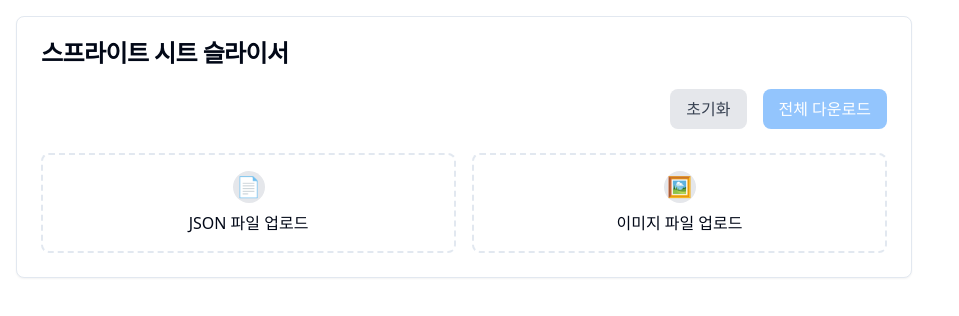
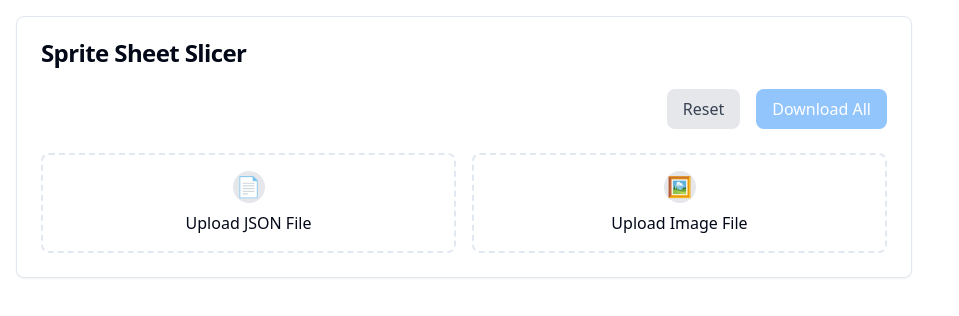
Before and after one commit to Dr-Min/sprite-slicer, a Next.js app: page / in a window 1280 px wide. Shown: the top 316 px of the page, without its empty margins (0-959 px from the left). Built offline with nearby package versions, Linux system fonts and the light colour scheme.

Commit message:
ui도 모두 영어로 변경경

```diff
--- a/src/components/sprite-slicer.tsx
+++ b/src/components/sprite-slicer.tsx
@@ -237,17 +237,17 @@ const SpriteSlicer = () => {
   return (
     <Card className="w-full max-w-4xl">
       <CardHeader>
-        <CardTitle>스프라이트 시트 슬라이서</CardTitle>
+        <CardTitle>Sprite Sheet Slicer</CardTitle>
       </CardHeader>
       <CardContent>
         <div className="space-y-6">
-          {/* 상단 버튼 영역 */}
+          {/* Top button area */}
           <div className="flex justify-end space-x-4">
             <button
               onClick={handleReset}
               className="px-4 py-2 bg-gray-200 hover:bg-gray-300 rounded-lg text-gray-700 transition-colors"
             >
-              초기화
+              Reset
             </button>
             <button
               onClick={handleDownloadAll}
@@ -258,19 +258,19 @@ const SpriteSlicer = () => {
                   : 'bg-blue-500 hover:bg-blue-600'
               }`}
             >
-              {isDownloading ? '다운로드 중...' : '전체 다운로드'}
+              {isDownloading ? 'Downloading...' : 'Download All'}
             </button>
           </div>
 
-          {/* 파일 업로드 섹션 */}
+          {/* File upload section */}
           <div className="grid grid-cols-1 md:grid-cols-2 gap-4">
-            {/* JSON 업로드 */}
+            {/* JSON upload */}
             <div className="border-2 border-dashed rounded-lg p-4">
               <label className="cursor-pointer flex flex-col items-center">
                 <div className="w-8 h-8 mb-2 bg-gray-200 rounded-full flex items-center justify-center">
                   <span className="text-xl">📄</span>
                 </div>
-                <span>JSON 파일 업로드</span>
+                <span>Upload JSON File</span>
                 <input
                   type="file"
                   accept=".json"
@@ -279,29 +279,29 @@ const SpriteSlicer = () => {
                 />
               </label>
 
-              {/* JSON 미리보기 */}
+              {/* JSON preview */}
               {jsonPreview && (
                 <div className="mt-4 p-3 bg-gray-100 rounded-lg">
-                  <p className="font-medium text-sm">업로드된 JSON:</p>
+                  <p className="font-medium text-sm">Uploaded JSON:</p>
                   <p className="text-sm text-gray-600">{jsonPreview.name}</p>
-                  <p className="text-xs text-gray-500">크기: {jsonPreview.size}</p>
+                  <p className="text-xs text-gray-500">Size: {jsonPreview.size}</p>
                   {jsonData && (
                     <div className="mt-2 text-xs">
-                      <p>프레임 수: {Object.keys(jsonData.frames).length}</p>
-                      <p>이미지 크기: {jsonData.meta.size.w}x{jsonData.meta.size.h}</p>
+                      <p>Frame count: {Object.keys(jsonData.frames).length}</p>
+                      <p>Image size: {jsonData.meta.size.w}x{jsonData.meta.size.h}</p>
                     </div>
                   )}
                 </div>
               )}
             </div>
 
-            {/* 이미지 업로드 */}
+            {/* Image upload */}
             <div className="border-2 border-dashed rounded-lg p-4">
               <label className="cursor-pointer flex flex-col items-center">
                 <div className="w-8 h-8 mb-2 bg-gray-200 rounded-full flex items-center justify-center">
                   <span className="text-xl">🖼️</span>
                 </div>
-                <span>이미지 파일 업로드</span>
+                <span>Upload Image File</span>
                 <input
                   type="file"
                   accept="image/*"
@@ -310,13 +310,13 @@ const SpriteSlicer = () => {
                 />
               </label>
 
-              {/* 이미지 미리보기 */}
+              {/* Image preview */}
               {imagePreview && (
                 <div className="mt-4">
                   <div className="p-3 bg-gray-100 rounded-lg">
-                    <p className="font-medium text-sm">업로드된 이미지:</p>
+                    <p className="font-medium text-sm">Uploaded Image:</p>
                     <p className="text-sm text-gray-600">{imagePreview.name}</p>
-                    <p className="text-xs text-gray-500">크기: {imagePreview.size}</p>
+                    <p className="text-xs text-gray-500">Size: {imagePreview.size}</p>
                   </div>
                   {ImagePreviewComponent}
                 </div>
@@ -324,10 +324,10 @@ const SpriteSlicer = () => {
             </div>
           </div>
 
-          {/* 결과 표시 섹션 */}
+          {/* Results section */}
           {slicedSprites.length > 0 && (
             <div className="mt-6">
-              <h3 className="text-lg font-semibold mb-4">슬라이싱된 스프라이트</h3>
+              <h3 className="text-lg font-semibold mb-4">Sliced Sprites</h3>
               <div className="grid grid-cols-2 md:grid-cols-4 lg:grid-cols-6 gap-4">
                 {slicedSprites.map((sprite, index) => (
                   <div key={index} className="border rounded-lg p-2">
```
